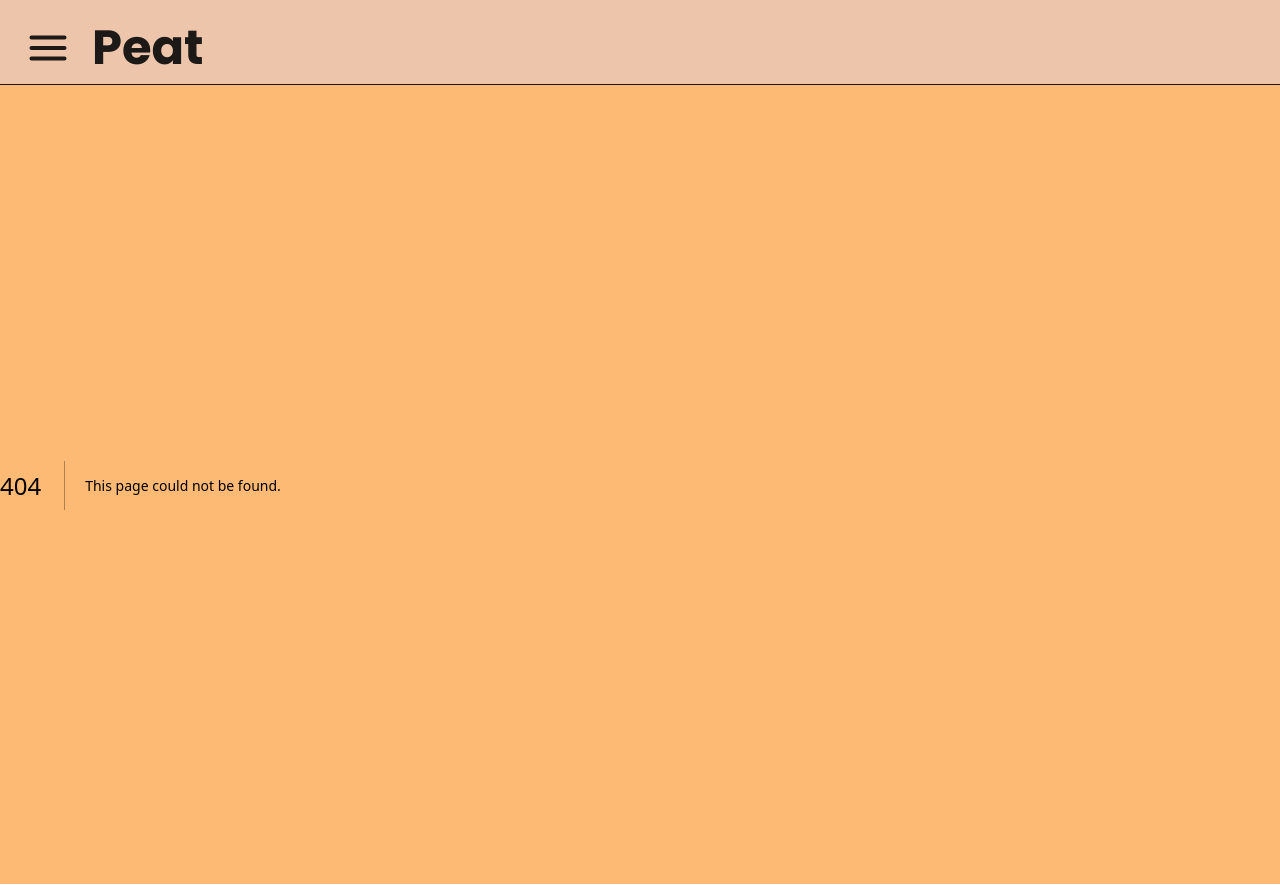
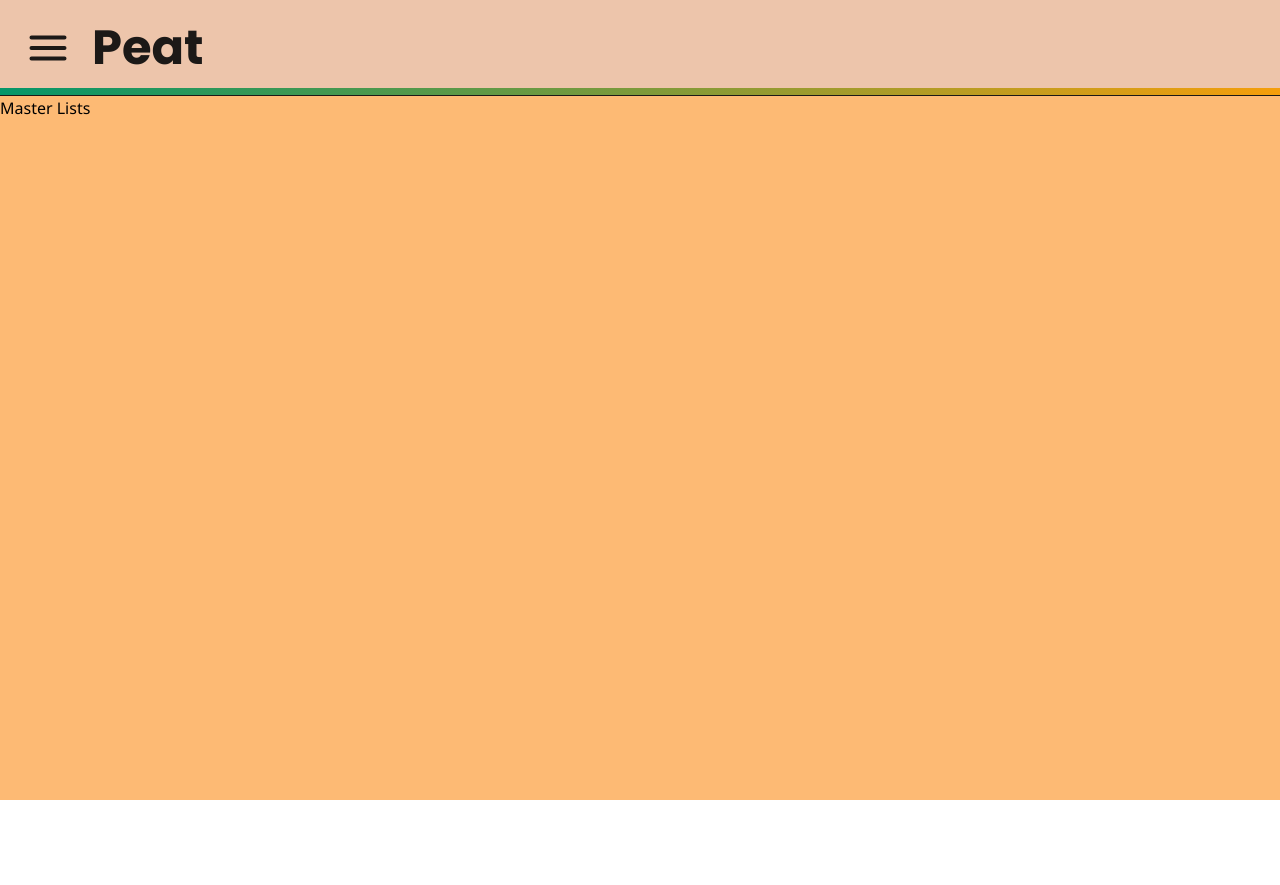
Before and after one commit to skkra0/peat, a Next.js app: page /master in a window 1280 px wide. Before the commit this address had no page. After the commit the page ends 800 px from the top, so only its background shows below. Built offline with nearby package versions, Linux system fonts and the light colour scheme.

Commit message:
daily and master pages

```diff
--- /dev/null
+++ b/app/daily/(overview)/page.tsx
@@ -0,0 +1,7 @@
+const Page = () => {
+    return <>
+        <h2>Daily Lists</h2>
+    </>
+};
+
+export default Page;
--- /dev/null
+++ b/app/master/(overview)/page.tsx
@@ -0,0 +1,7 @@
+const Page = () => {
+    return <>
+        <h2>Master Lists</h2>
+    </>
+};
+
+export default Page;
```
